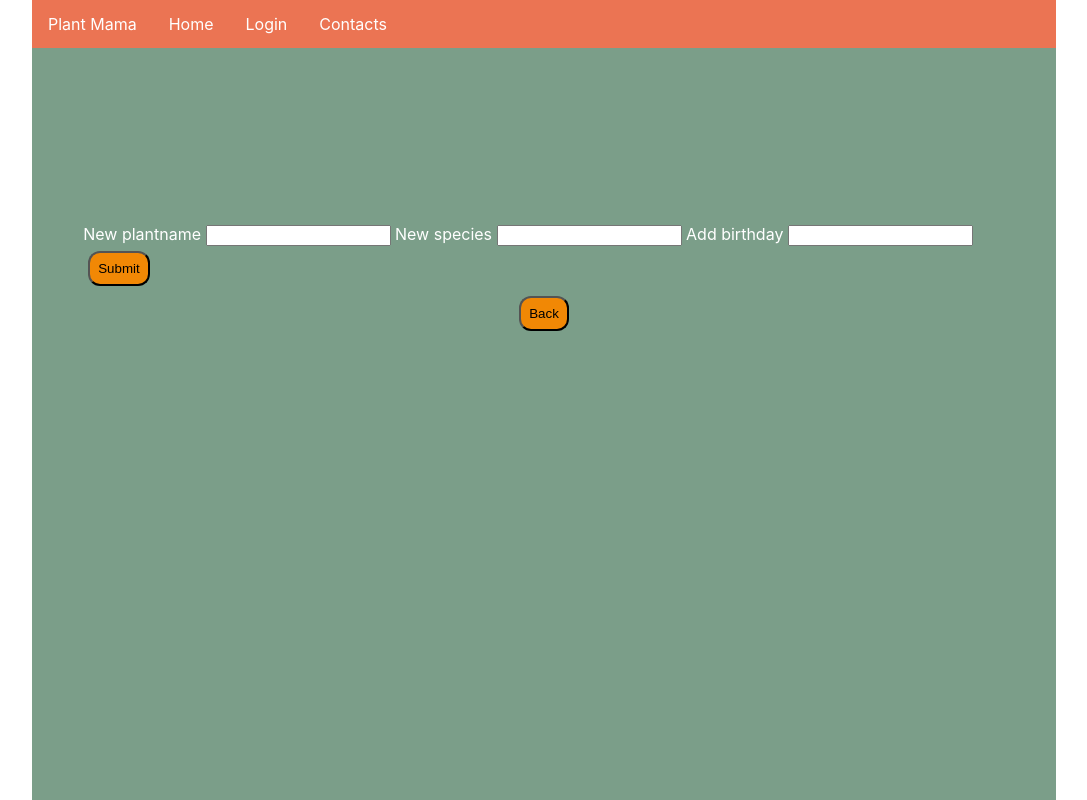
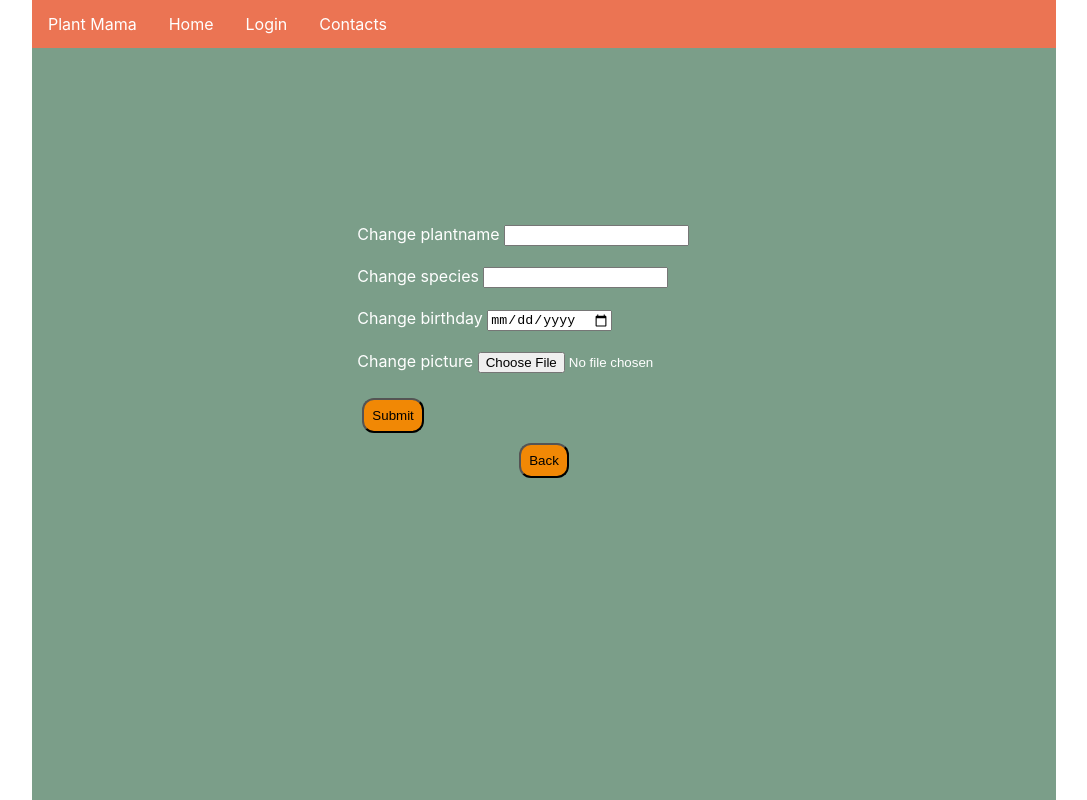
Before and after one commit to SaraBat/PlantMAMA-frontend, a React (Create React App) app: page /1/garden/1/editPlant in a window 1280 px wide. Shown: the whole page, without its empty margins (96-1183 px from the left). Built offline with nearby package versions, Linux system fonts and the light colour scheme; no server answers.

Commit message:
install axios and initial file input jsx code

```diff
--- a/package.json
+++ b/package.json
@@ -5,6 +5,7 @@
   "dependencies": {
     "@babel/eslint-parser": "^7.18.9",
     "@reduxjs/toolkit": "^1.9.5",
+    "axios": "^1.4.0",
     "date-fns": "^2.30.0",
     "dotenv": "^16.1.3",
     "eslint": "^8.21.0",
--- a/src/pages/EditPlantProfile.js
+++ b/src/pages/EditPlantProfile.js
@@ -1,6 +1,6 @@
 /* eslint-disable object-shorthand */
 /* eslint-disable jsx-a11y/label-has-associated-control */
-import React, { useState } from 'react';
+import React, { useState, useRef } from 'react';
 import { useDispatch, useSelector } from 'react-redux';
 import { useNavigate, useParams } from 'react-router-dom';
 import { API_URL } from 'utils/BackendUrl';
@@ -10,8 +10,10 @@ export const EditPlantProfile = () => {
   const accessToken = useSelector((store) => store.user.accessToken);
   const username = useSelector((store) => store.user.username);
   const { plantId } = useParams();
+  const fileInput = useRef();
   const [plantname, setPlantname] = useState('');
   const [species, setSpecies] = useState('');
+  const [imageUrl, setImageUrl] = useState('');
   const [birthday, setBirthday] = useState('');
   // dispatch to put access token into main component
   const dispatch = useDispatch();
@@ -40,9 +42,10 @@ export const EditPlantProfile = () => {
         console.log(plantname);
         console.log(species);
         console.log(birthday);
+        console.log(imageUrl);
         navigate(-2)
         // eslint-disable-next-line max-len
-        dispatch(plants.actions.editSinglePlant({ plantId: plantId, plantname: plantname, species: species, birthday: birthday }));
+        dispatch(plants.actions.editSinglePlant({ plantId: plantId, plantname: plantname, species: species, birthday: birthday, imageUrl: imageUrl }));
         console.log('dispatch sent');
         dispatch(plants.actions.setError(null));
       });
@@ -50,24 +53,32 @@ export const EditPlantProfile = () => {
   return (
     <>
       <form onSubmit={onFormSubmit}>
-        <label htmlFor="plantnamee"> New plantname </label>
+        <label htmlFor="plantnamee"> Change plantname </label>
         <input
           type="text"
           id="plantname"
           value={plantname}
-          onChange={(e) => setPlantname(e.target.value)} />
-        <label htmlFor="species"> New species </label>
+          onChange={(e) => setPlantname(e.target.value)} /><br /><br />
+        <label htmlFor="species"> Change species </label>
         <input
           type="text"
           id="species"
           value={species}
-          onChange={(e) => setSpecies(e.target.value)} />
-        <label htmlFor="birthday"> Add birthday </label>
+          onChange={(e) => setSpecies(e.target.value)} /><br /><br />
+        <label htmlFor="birthday"> Change birthday </label>
         <input
-          type="birthday"
+          type="date"
           id="birthday"
           value={birthday}
-          onChange={(e) => setBirthday(e.target.value)} />
+          onChange={(e) => setBirthday(e.target.value)} /><br /><br />
+        <label htmlFor="imageUrl"> Change picture </label>
+        <input
+          type="file"
+          id="imageUrl"
+          placeholder="Add plant photo"
+          value={imageUrl}
+          ref={fileInput}
+          onChange={(e) => setImageUrl(e.target.value)} /><br /><br />
         <button type="submit"> Submit </button>
       </form>
       <button
--- a/src/pages/PlantProfile.js
+++ b/src/pages/PlantProfile.js
@@ -75,14 +75,13 @@ export const PlantProfile = () => {
   return (
     <div>
       <p> Name: {plantname} </p>
-      <p> PlantMama {username} </p>
+      <p> PlantMama: {username} </p>
       <p> Species: {species} </p>
       <button type="button" onClick={onGoToPlantSpeciesButtonClick}> See plant species page </button>
-      <p> Last Drink:
-        {formatDistance(new Date(lastWatered), Date.now(), { addSuffix: true })}
+      <p> Last Drink: {formatDistance(new Date(lastWatered), Date.now(), { addSuffix: true })}
       </p>
       <p> Birthday: {birthday} </p>
-      <p> Lst Soil change: {lastSoilChange} </p>
+      <p> Last Soil change: {lastSoilChange} </p>
       <button
         type="button"
         onClick={onDeletePlantClick}> Delete Plant
--- a/src/reducers/plants.js
+++ b/src/reducers/plants.js
@@ -58,6 +58,7 @@ const plants = createSlice({
       const { plantname } = action.payload;
       const { species } = action.payload;
       const { birthday } = action.payload;
+      const { imageUrl } = action.payload;
       // copy array to work in immutable way
       const copyOfPlantArrayFromStoreState = store.items;
       // the id of element we're looking for needs to match action payload id
@@ -69,6 +70,7 @@ const plants = createSlice({
       if (plantname) copyOfPlantArrayFromStoreState[foundIndex].plantname = plantname;
       if (species) copyOfPlantArrayFromStoreState[foundIndex].species = species;
       if (birthday) copyOfPlantArrayFromStoreState[foundIndex].birthday = birthday;
+      if (imageUrl) copyOfPlantArrayFromStoreState[foundIndex].imageUrl = imageUrl;
       // assign new value to original array without mutating it
       store.items = copyOfPlantArrayFromStoreState;
     }
```
Also changed, not shown: 1 other file (tests, documents, lock files or other folders).
